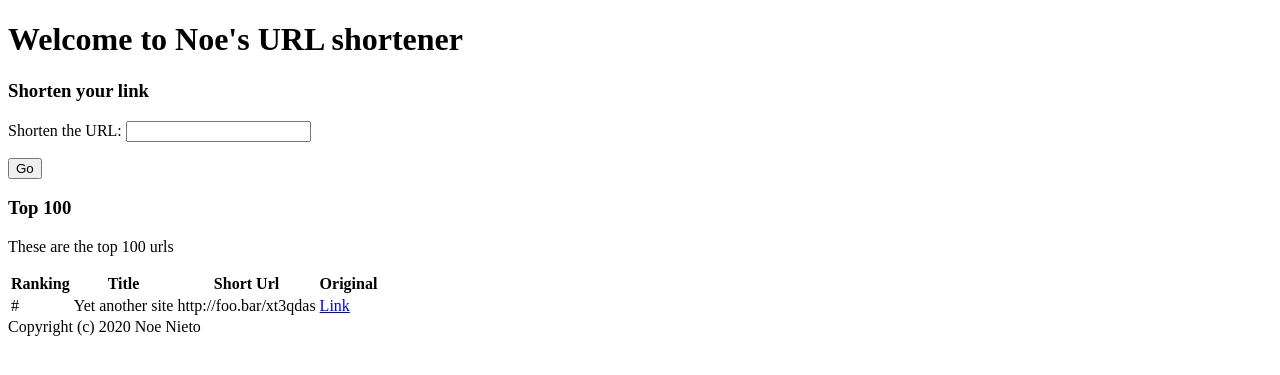
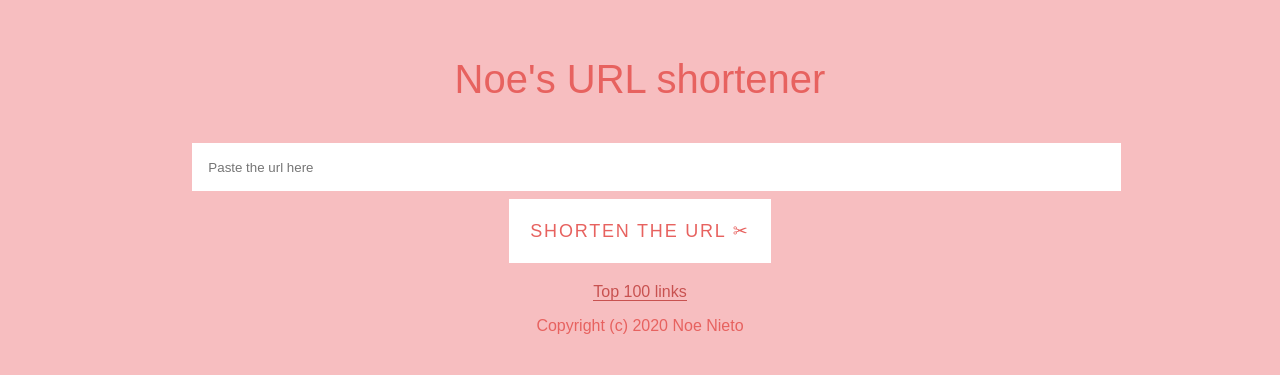
Before and after one commit to misaelnieto/mallonga, a Django app: page / in a window 1280 px wide. Shown: the top 375 px of the page. Run offline with Django 3.2, Linux system fonts and the light colour scheme.

Commit message:
Add some color

```diff
--- a/shortener/templates/home.html
+++ b/shortener/templates/home.html
@@ -2,48 +2,64 @@
 <html lang="en">
 <head>
   <meta charset="UTF-8">
-  <meta content="width=device-width, initial-scale=1.0"
-        name="viewport">
+  <meta content="width=device-width, initial-scale=1.0" name="viewport">
   <title>Noe's URL shortener</title>
+  <style>*+*{box-sizing:border-box;margin:.5em 0}@media(min-width:35em){.col{display:table-cell}.\31{width:5%}.\33{width:22%}.\34{width:30%}.\35{width:40%}.\32{width:15%}.row{display:table;border-spacing:1em 0}}.row,.w-100{width:100%}.card:focus,hr{outline:0;border:solid #fa0}.card,pre{padding:1em;border:solid #eee}.btn:hover,a:hover{opacity:.6}.c{max-width:60em;padding:1em;margin:auto;font:1em/1.6 Arial}h6{font:300 1em Arial}h5{font:300 1.2em Arial}h3{font:300 2em Arial}h4{font:300 1.5em Arial}h2{font:300 2.2em Arial}h1{font:300 2.5em Arial}a{color:#fa0;text-decoration:none}.btn.primary{color:#fff;background:#fa0;border:solid #fa0}pre{overflow:auto}td,th{padding:1em;text-align:left;border-bottom:solid #eee}.btn{padding:1em;letter-spacing:.1em;text-transform:uppercase;background:#fff;border:solid;font:.7em Arial}</style>
+  <style>
+    body {
+      background-color: #F7BEC0;
+      color:#E7625F;
+      font-family: Arial, Helvetica, sans-serif;
+      text-align: center;
+    }
+    .card,.card:focus {
+      border-color: #FFFFFF;
+    }
+    .btn.primary {
+      border-color: #ffffff;
+      background-color: #FFFFFF;
+      color: #E7625F;
+      font-size: large;
+    }
+    a {
+      color:#C85250;
+      border-bottom: 1px solid #C85250;
+    }
+  </style>
 </head>
 <body>
+    <div class="c">
+      <section class="row">
         {% if urlobj %}
         <header id="shortened_url" class="shortened_url">
           Your URL is: <h2> {{ urlobj.get_absolute_url }}</h2>
         </header>
         {% else %}
         <header>
-      <h1>Welcome to Noe's URL shortener</h1>
+          <h1>Noe's URL shortener</h1>
         </header>
         {% endif %}
+      </section>
 
-  <section>
-    <h3>Shorten your link</h3>
+      <section class="row">
         <form method="POST" action="{% url 'home' %}">
-      {{form.as_p}}
-      <input type="submit" value="Go">
+          <div class="row">
+            <div class="12 col">
+                <input class="card w-100" type="url" placeholder="Paste the url here">
+            </div>
+          </div>
+          <div class="row">
+            <button class="btn primary">Shorten the url &#9986;</button>
+          </div>
         </form>
       </section>
       <section>
-    <h3>Top 100</h3>
-    <p>These are the top 100 urls</p>
-    <table>
-      <tr>
-        <th>Ranking</th>
-        <th>Title</th>
-        <th>Short Url</th>
-        <th>Original</th>
-      </tr>
-      <tr>
-        <td>#</td>
-        <td>Yet another site</td>
-        <td>http://foo.bar/xt3qdas</td>
-        <td> <a href="http://www.example.com/really/long_url" target="_blank" rel="noopener noreferrer">Link</a> </td>
-      </tr>
-    </table>
+        <a href="{% url 'top100' %}">Top 100 links</a>
       </section>
     <footer>
     Copyright (c) 2020 Noe Nieto <nnieto@noenieto.com>
     </footer>
+
+    </div>
 </body>
 </html>
```
Also changed, not shown: shortener/templates/top100.html (+14 -6 lines). Lines whose indentation alone changed are shown as unchanged.
